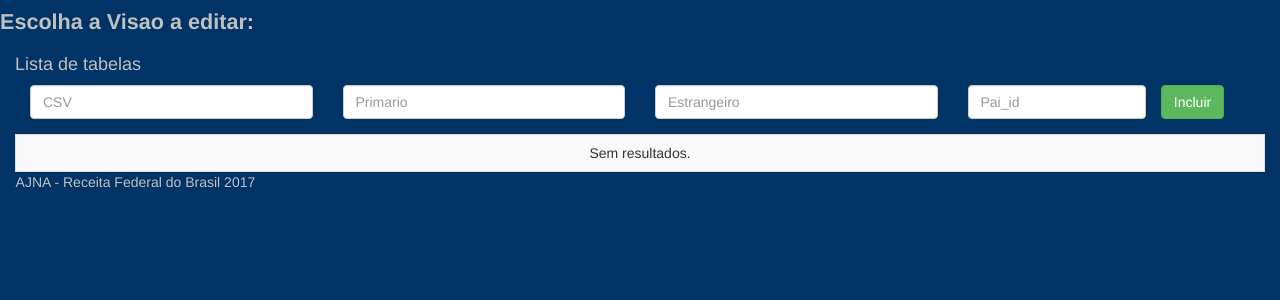
After one commit to IvanBrasilico/ajna_docs, a Flask app: template sentinela/templates/gerencia_juncoes.html in a window 1280 px wide. The commit adds this page. Shown: the top 300 px of the page. Run offline with Flask 2, Linux system fonts and the light colour scheme; the template is opened without the code that fills it, so the values that code supplies are empty; some libraries are stand-ins or nearby versions.

Commit message:
gerencia_juncoes

```diff
--- a/sentinela/app.py
+++ b/sentinela/app.py
@@ -37,9 +37,9 @@ from werkzeug.utils import secure_filename
 
 from sentinela.conf import (ALLOWED_EXTENSIONS, APP_PATH, CSV_DOWNLOAD,
                             CSV_FOLDER, SECRET, UPLOAD_FOLDER)
-from sentinela.models.models import (Base, BaseOrigem, DBUser, DePara,
+from sentinela.models.models import (Base, BaseOrigem, Coluna, DBUser, DePara,
                                      MySession, PadraoRisco, ParametroRisco,
-                                     ValorParametro, Visao)
+                                     Tabela, ValorParametro, Visao)
 from sentinela.utils.csv_handlers import (sanitizar, sch_processing,
                                           unicode_sanitizar)
 from sentinela.utils.gerente_base import Filtro, GerenteBase
@@ -374,18 +374,6 @@ def exporta_csv():
                             riscoid=riscoid))
 
 
-@app.route('/exclui_parametro')
-def exclui_parametro():
-    padraoid = request.args.get('padraoid')
-    riscoid = request.args.get('riscoid')
-    dbsession.query(ParametroRisco).filter(
-        ParametroRisco.id == riscoid).delete()
-    dbsession.query(ValorParametro).filter(
-        ValorParametro.risco_id == riscoid).delete()
-    dbsession.commit()
-    return redirect(url_for('edita_risco', padraoid=padraoid))
-
-
 @app.route('/adiciona_parametro')
 def adiciona_parametro():
     padraoid = request.args.get('padraoid')
@@ -407,6 +395,18 @@ def adiciona_parametro():
             risco.base_id = padraoid
             dbsession.add(risco)
         dbsession.commit()
+    return redirect(url_for('edita_risco', padraoid=padraoid))
+
+
+@app.route('/exclui_parametro')
+def exclui_parametro():
+    padraoid = request.args.get('padraoid')
+    riscoid = request.args.get('riscoid')
+    dbsession.query(ParametroRisco).filter(
+        ParametroRisco.id == riscoid).delete()
+    dbsession.query(ValorParametro).filter(
+        ValorParametro.risco_id == riscoid).delete()
+    dbsession.commit()
     return redirect(url_for('edita_risco', padraoid=padraoid))
 
 
@@ -611,6 +611,57 @@ def arvore_teste():
                            arvore=string_arvore)
 
 
+@app.route('/juncoes')
+def juncoes():
+    visaoid = request.args.get('visaoid')
+    tabelaid = request.args.get('tabelaid')
+    visoes = dbsession.query(Visao).order_by(Visao.nome).all()
+    tabelas = []
+    colunas = []
+    if visaoid:
+        visao = dbsession.query(Visao).filter(
+            Visao.id == visaoid
+        ).first()
+        tabelas = dbsession.query(Tabela).filter(
+            Tabela.visao_id == visaoid
+        ).all()
+        colunas = dbsession.query(Coluna).filter(
+            Coluna.visao_id == visaoid
+        ).all()
+        if visao:
+            gerente = GerenteRisco()
+    return render_template('gerencia_juncoes.html',
+                           visaoid=visaoid,
+                           visoes=visoes,
+                           colunas=colunas,
+                           tabelas=tabelas)
+
+
+@app.route('/adiciona_visao')
+def adiciona_visao():
+    visao_novo = request.args.get('visao_novo')
+    visao = Visao(visao_novo)
+    visao.nome = visao_novo
+    dbsession.add(visao)
+    dbsession.commit()
+    visoes = dbsession.query(Visao).order_by(Visao.nome).all()
+    visao = dbsession.query(Visao).filter(
+            Visao.nome == visao_novo
+        ).first()
+    return render_template('gerencia_juncoes.html',
+                           visaoid=visao.id,
+                           visoes=visoes)
+
+
+@app.route('/exclui_visao')
+def exclui_visao():
+    visaoid = request.args.get('visaoid')
+    dbsession.query(Visao).filter(
+        Visao.id == visaoid).delete()
+    dbsession.commit()
+    return redirect(url_for('juncoes'))
+
+
 @nav.navigation()
 def mynavbar():
     items = [View('Home', 'index'),
@@ -618,7 +669,8 @@ def mynavbar():
              View('Aplicar Risco', 'risco'),
              View('Editar Riscos', 'edita_risco'),
              View('Editar Titulos', 'edita_depara'),
-             View('Navega Bases', 'navega_bases')]
+             View('Navega Bases', 'navega_bases'),
+             View('Juntar CSVs', 'juncoes')]
     if current_user.is_authenticated:
         items.append(View('Sair', 'logout'))
     return Navbar(logo, *items)
--- /dev/null
+++ b/sentinela/templates/gerencia_juncoes.html
@@ -0,0 +1,180 @@
+{% extends "layout.html" %} {% block content %}{{super()}}
+<div id="main" class="container-fluid">
+    <div id="top" class="row">
+        <h4>
+            <big>
+                <b>Escolha a Visao a editar:</b>
+            </big>
+        </h4>
+    </div>
+    <div class="row">
+        <div class="col-sm-6">
+            {% if visoes %}
+            <form id="frmparametros" class="form-group">
+                <div class="form-group">
+                    <div class="form-group col-sm-9">
+                        <div class="input-group">
+                            <input class="form-control ui-autocomplete-input" autocomplete="off" id="visao_novo" type="text" placeholder="Nova Visao">
+                            <div class="input-group-btn">
+                                <button type="button" class="btn btn-default" onclick="adiciona_visao()" id="btn_visao" aria-haspopup="true" aria-expanded="false"
+                                    title="Enviar">
+                                    OK
+                                </button>
+                            </div>
+                        </div>
+                    </div>
+                </div>
+            </form>
+            <div class="table">
+                <table class="inlineTable table table-bordered table-hover table-responsive" cellspacing="0" cellpadding="0" id="visoes">
+                    {% for visao in visoes %}
+                    <tr id="{{ visao.id }}" {% if visao.id|int()==visaoid|int() %} class="row-clicked" {% endif %}>
+                        <td id="{{ visao.id }}" align="center">{{visao.nome}}</td>
+                        <td align="center">
+                            <input type="button" class="btn  btn-danger" value="x" onclick="exclui_visao({{ visao.id }})" />
+                        </td>
+                    </tr>
+                    {% endfor %}
+                </table>
+            </div>
+        </div>
+        <div class="col-sm-6">
+            <form id="frmcolunas" class="form-group">
+                <div class="form-group">
+                    <div class="form-group col-sm-9">
+                        <div class="input-group">
+                            <input class="form-control ui-autocomplete-input" autocomplete="off" id="nova_coluna" type="text" placeholder="Nova Coluna">
+                            <div class="input-group-btn">
+                                <button type="button" class="btn btn-default" onclick="adiciona_coluna()" id="btn_col" aria-haspopup="true" aria-expanded="false"
+                                    title="Enviar">
+                                    OK
+                                </button>
+                            </div>
+                        </div>
+                    </div>
+                </div>
+            </form>
+            <div class="table">
+                <table class="inlineTable table table-striped table-bordered table-hover table-responsive" cellspacing="0" cellpadding="0"
+                    id="colunas">
+                    {% for coluna in colunas %}
+                    <tr id="{{ coluna.id }}">
+                        <td id="{{ coluna.id }}" align="center">{{coluna.nome}}</td>
+                        <td>
+                            <input type="button" class="btn  btn-danger" value="x" onclick="exclui_visao({{ coluna.id }})" />
+                        </td>
+                    </tr>
+                    {% endfor %}{% if not colunas %}
+                    <tr>
+                        <td>Sem resultados.</td>
+                    </tr>
+                    {% endif %}
+                </table>
+            </div>
+        </div>
+        {% endif %}
+    </div>
+    <div class="col-sm-12">
+        <h4>Lista de tabelas</h4>
+        <form id="frmvalores" onsubmit="" class="form-group">
+            <div class="form-group col-sm-3">
+                <input id="csv" class="form-control" type="text" placeholder="CSV">
+            </div>
+            <div class="form-group col-sm-3">
+                <input id="primario" class="form-control" type="text" placeholder="Primario">
+            </div>
+            <div class="form-group col-sm-3">
+                <input id="estrangeiro" class="form-control" type="text" placeholder="Estrangeiro">
+            </div>
+            <div class="form-group col-sm-2">
+                <input id="pai_id" class="form-control" type="text" placeholder="Pai_id">
+            </div>
+            <div class="form-group">
+                <button onclick="adicionar_valor()" id="btn_incluir" type="button" class="btn btn-success">Incluir</button>
+            </div>
+        </form>
+        <div class="table">
+            <table class="inlineTable table table-striped table-bordered table-hover table-responsive" id="riscos">
+                {% for tabela in tabelas %}
+                <tr>
+                    <td>{{tabela.csv}}</td>
+                    <td>{{tabela.primario}}</td>
+                    <td>{{tabela.estrangeiro}}</td>
+                    <td>{{tabela.pai_id}}</td>
+                    <td align="center">
+                        <input type="button" class="btn  btn-danger" value="x" onclick="excluir_valor({{ tabela.id }})" />
+                    </td>
+                </tr>
+                {% endfor %} {% if not tabelas %}
+                <tr>
+                    <td>Sem resultados.</td>
+                </tr>
+                {% endif %}
+            </table>
+        </div>
+    </div>
+</div>
+<div id="bottom" class="row">
+    <p>&nbsp;&nbsp;&nbsp;&nbsp;AJNA - Receita Federal do Brasil 2017</p>
+</div>
+</div>
+<div class="modal fade" id="visao" tabindex="-1" role="dialog" aria-labelledby="ModalLabel" aria-hidden="true">
+    <div class="modal-dialog" role="document">
+        <div class="modal-content">
+            <div class="modal-header">
+                <h1 class="modal-title" id="ModalLabel">Editar visao</h1>
+            </div>
+            <div class="modal-body">
+            </div>
+            <div class="modal-footer">
+                <button type="button" class="btn btn-secondary" data-dismiss="modal">Close</button>
+            </div>
+        </div>
+    </div>
+</div>
+{% endblock %} {% block scripts %} {{super()}}
+<script src="/static/js/jquery-ui.min.js"></script>
+<script>
+    $(function () {
+        var submit_form = function (e) {
+            window.location.assign('/juncoes?visaoid=' + $("#visao").val()
+                + '&tabelaid=' + $('#tabela').val()
+            )
+        };
+        $('#visao').bind('change', submit_form);
+        $('#tabela').bind('change', submit_form);
+    });
+    $('#visoes td:first-child').click(function () {
+        var visaoid = $(this).attr('id')
+        valor_parametro(visaoid)
+    });
+    function valor_parametro(visaoid) {
+        window.location.assign('/juncoes?visaoid=' + visaoid)
+    };
+
+    function adiciona_visao() {
+        var visao_novo = $("#visao_novo").val();
+        if (visao_novo != '') {
+            window.location.assign('/adiciona_visao?visao_novo=' + visao_novo)
+        }
+    };
+    function exclui_visao(visaoid) {
+        window.location.assign('/exclui_visao?visaoid=' + visaoid)
+    }
+
+</script>
+<style>
+    .row-clicked {
+        background-color: rgba(207, 207, 207, 0.692);
+    }
+
+    .modal-body-dif {
+        max-height: calc(80vh - 150px);
+        overflow-y: auto;
+    }
+
+    .body {
+        color: #E7E7E7;
+        background-color: #036;
+    }
+</style> {% endblock %}
```
Also changed, not shown: sentinela/static/baixar.csv (+8 -51 lines), sentinela/templates/aplica_risco.html (+8 -7 lines), sentinela/templates/juncoes.html (added, +71 -0 lines), sentinela/models/sentinela.db, 1 other file.
